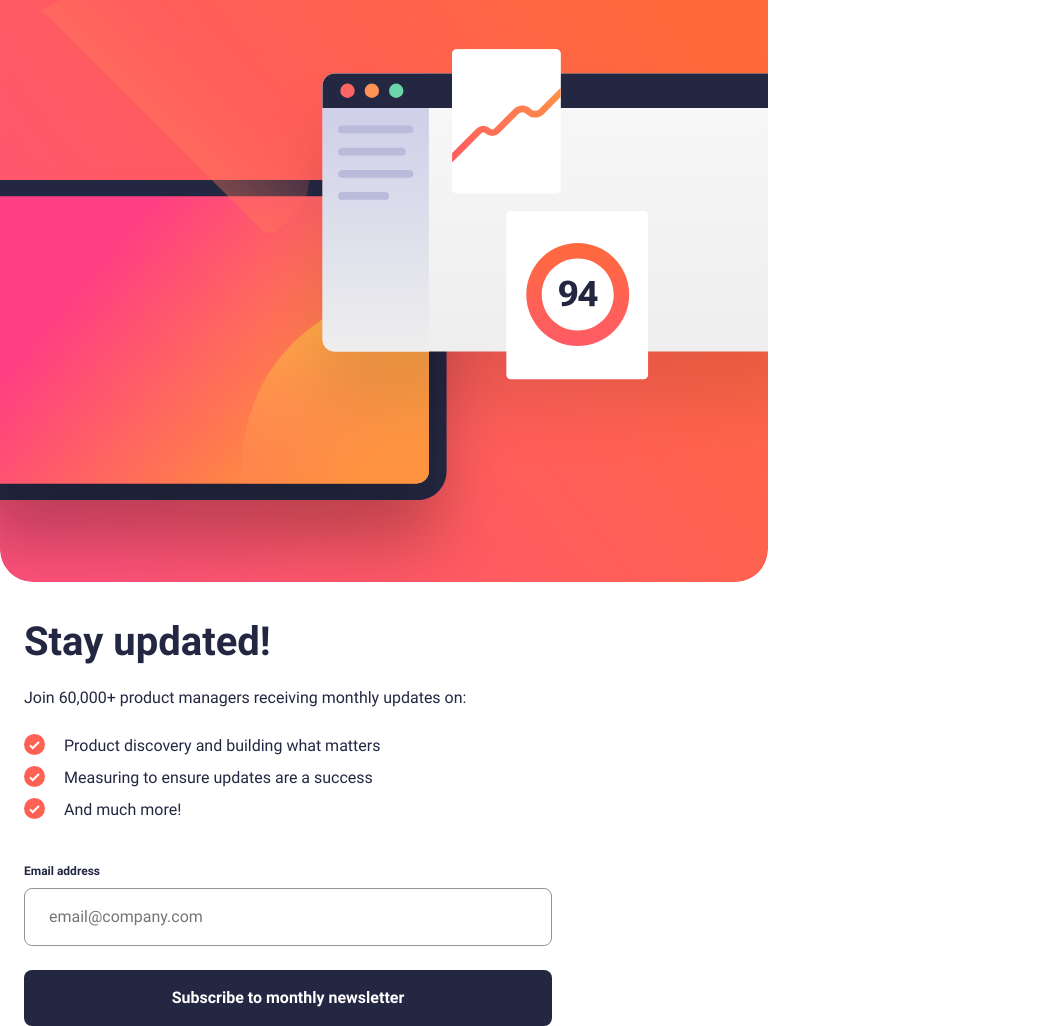
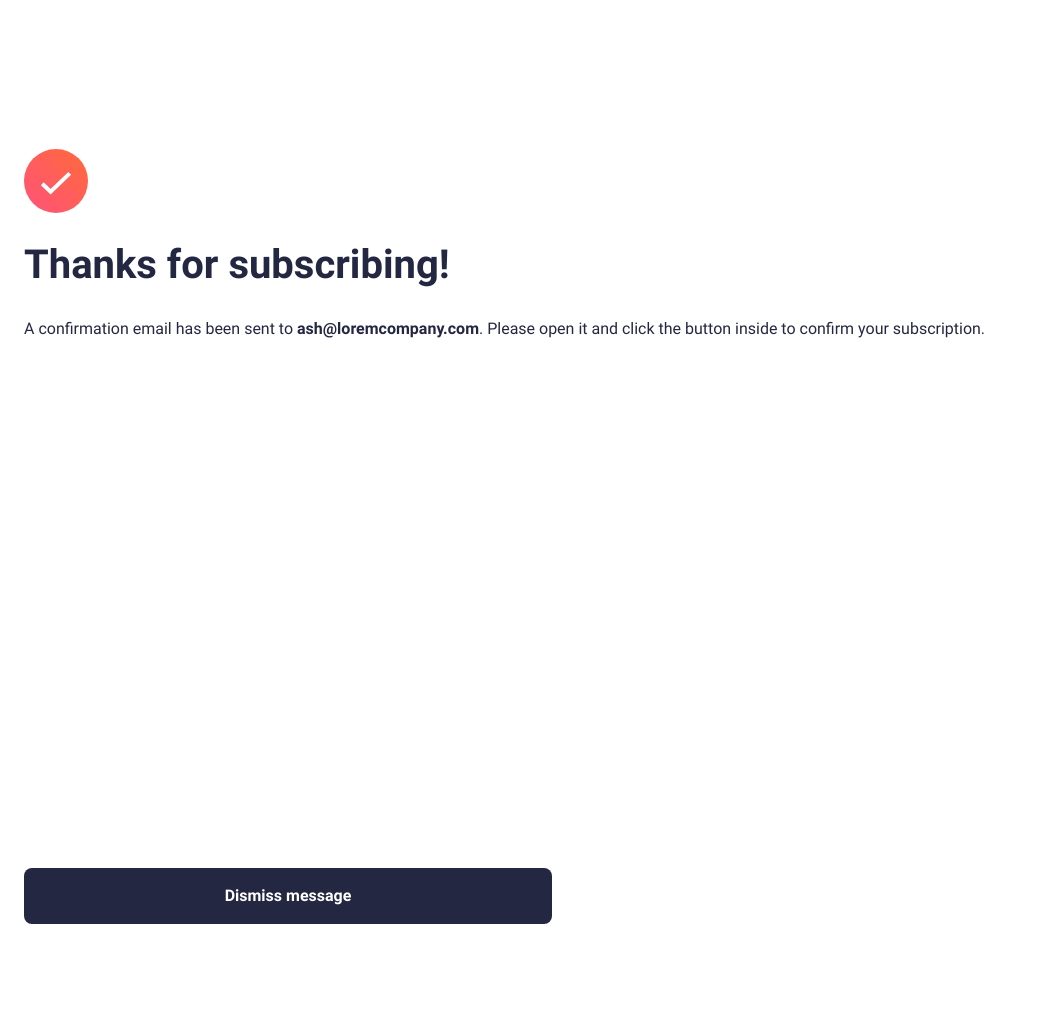
Before and after one commit to Uri-Raz-Dev/newsletter-sign-up-with-success-message, a website: page index.html in a window 1280 px wide. Shown: the whole page, without its empty margins (0-1047 px from the left). Drawn offline with Linux system fonts and the light colour scheme.

Commit message:
apply success style

```diff
--- a/index.html
+++ b/index.html
@@ -17,6 +17,9 @@
       <div>
         <img src="./assets/images/icon-success.svg" alt="success icon" />
       </div>
+      <h1>Thanks for subscribing!</h1>
+      <p>A confirmation email has been sent to <span>ash@loremcompany.com</span>. Please open it and click the button inside to confirm your subscription.</p>
+      <button>Dismiss message</button>
     </div>
     <section class="sign-up-container">
       <article class="sign-up-info">
@@ -46,8 +49,6 @@
 
     <!-- Success message start -->
 
-    <!-- Thanks for subscribing! A confirmation email has been sent to ash@loremcompany.com. Please open it and click the button inside to confirm your subscription. Dismiss message -->
-
     <!-- Success message end -->
 
     <!-- <div class="attribution">
--- a/styles/_components.scss
+++ b/styles/_components.scss
@@ -2,6 +2,27 @@
 @use 'typography' as *;
 @use 'functions' as *;
 @use 'variables' as *;
+
+.success-message {
+  color: $blue800;
+  h1 {
+    @include text-preset-1-bold-mobile;
+  }
+  p {
+    @include text-preset-2-regular;
+    span {
+      @include text-preset-2-bold;
+    }
+  }
+  button {
+    background-color: $blue800;
+    color: $white;
+    @include text-preset-2-bold;
+    text-wrap: nowrap;
+    border: 0;
+    border-radius: 8px;
+  }
+}
 
 .sign-up-info {
   color: $blue800;
--- a/styles/_layout.scss
+++ b/styles/_layout.scss
@@ -19,14 +19,29 @@ body {
 
 .success-message {
   position: absolute;
-  display: none;
-  flex-direction: column;
+  display: flex;
   width: 100%;
   height: 100%;
+  padding-block-start: pxToRem(149);
+  flex-direction: column;
+  gap: pxToRem(32);
   background-color: $white;
   z-index: 1;
+  // opacity: 100%;
+  // opacity: 0%;
+  // opacity: 50%;
   > * {
     margin-inline: pxToRem(24);
+  }
+  p {
+    flex-grow: 0.83;
+    flex-shrink: 0;
+  }
+  button {
+    padding-inline: pxToRem(104);
+    padding-block: pxToRem(16);
+    max-width: pxToRem(528);
+    min-width: pxToRem(327);
   }
 }
 .sign-up-container {
@@ -71,7 +86,6 @@ body {
 
     label {
       margin-block-end: pxToRem(8);
-      // text-align: center;
     }
 
     input {
```
Also changed, not shown: styles/main.css, 1 other file.
